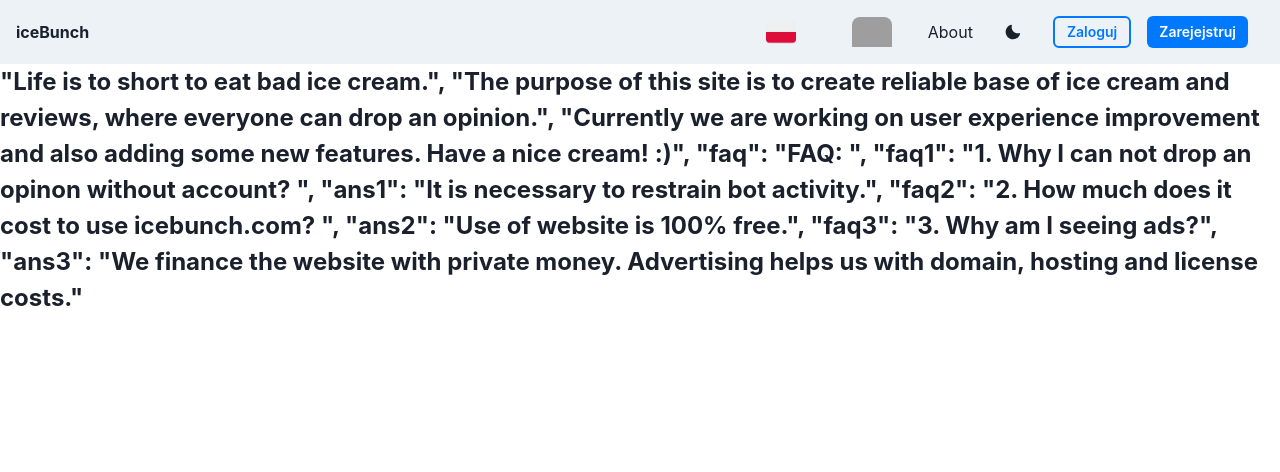
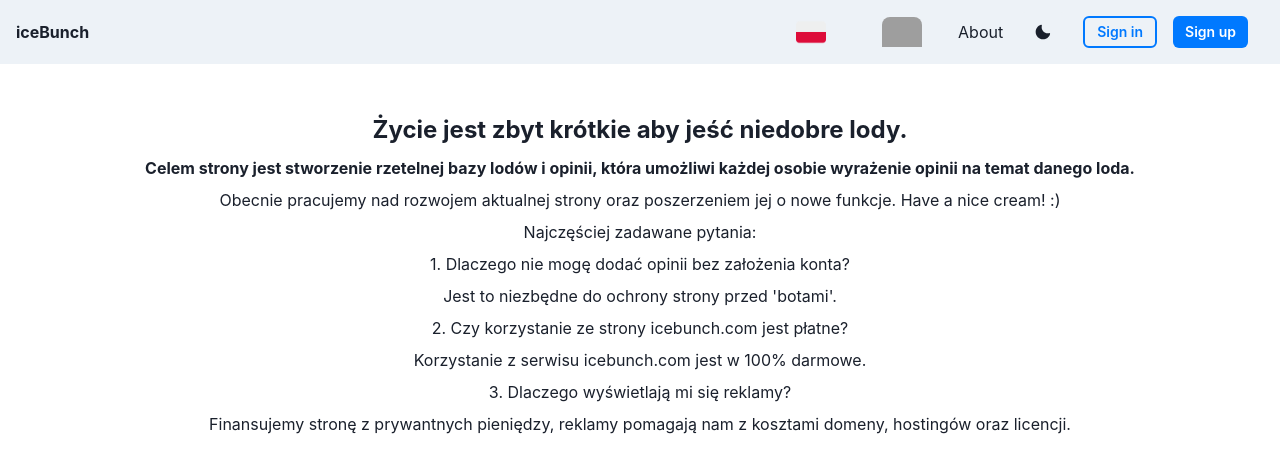
Before and after one commit to jurasw/icebunch-frontend, a React (Vite) app: page / in a window 1280 px wide. Both pictures are taken after a click on the element "About". Shown: the top 472 px of the page. Built offline with nearby package versions, Linux system fonts and the light colour scheme; no server answers; grey boxes are pictures that could not be loaded.

Commit message:
add translation

```diff
--- a/src/components/IceCream/Review/AddReviews.tsx
+++ b/src/components/IceCream/Review/AddReviews.tsx
@@ -10,11 +10,12 @@ import { useUser } from "../../../hooks/queries/useUser";
 import EditReview from "./EditReview";
 import { useToast } from "@chakra-ui/react";
 import { Rate } from "antd";
-
+import { useTranslation } from "react-i18next";
 
 function AddReview() {
   const toast = useToast()
   const { iceCreamId } = useParams();
+  const { t } = useTranslation();
 
   const user = useAuthStore((state) => state.user);
   const navigate = useNavigate();
@@ -65,12 +66,15 @@ function AddReview() {
     }
     else {
       toast({
-        title: "Please choose rating",
+        title: t('toast-rating'),
         status: "info",
       });
     }
 
   };
+  const translatePlaceholder = () => {
+    return t('share-your-thoughts')
+  }
 
   return (
     <>
@@ -94,7 +98,7 @@ function AddReview() {
               <Textarea
                 onChange={handleFieldContent}
                 resize={"none"}
-                placeholder="Share your thoughts about this one"
+                placeholder={translatePlaceholder()}
               />
             </>
           )}
@@ -111,7 +115,7 @@ function AddReview() {
             variant="primaryButton"
             isLoading={putMutation.isLoading}
           >
-            Add review
+            {t('add-review')}
           </Button>
         </>
       )}
--- a/src/components/IceCream/Review/EditReview.tsx
+++ b/src/components/IceCream/Review/EditReview.tsx
@@ -18,6 +18,7 @@ import { Rate } from "antd";
 import ReviewStars from "../ReviewStars";
 import { useUser } from "../../../hooks/queries/useUser";
 import { UserDB } from "../../../models/User";
+import { useTranslation } from "react-i18next";
 
 
 interface Props {
@@ -27,6 +28,7 @@ interface Props {
 
 function EditReview({ review, userId }: Props) {
   const { iceCreamId } = useParams();
+  const { t } = useTranslation();
 
   const { putMutation, deleteMutation } = useReviews({
     iceCreamId: iceCreamId!,
@@ -43,6 +45,10 @@ function EditReview({ review, userId }: Props) {
   const handleFieldContent = (event: any) => {
     setReviewContent(event.target.value);
   };
+
+  const translatePlaceholder = () => {
+    return t('share-your-thoughts')
+  }
 
   const sendReview = () => {
     putMutation.mutate({
@@ -74,7 +80,7 @@ function EditReview({ review, userId }: Props) {
         textTransform={"uppercase"}
         mb={"4"}
       >
-        My Review
+        {t('my-review')}
       </Text>
       {editing ? (
         <>
@@ -87,7 +93,7 @@ function EditReview({ review, userId }: Props) {
           <Textarea
             onChange={handleFieldContent}
             resize={"none"}
-            placeholder="Share your thoughts about this one"
+            placeholder={translatePlaceholder()}
             value={reviewContent}
           />
           <Button
@@ -102,7 +108,7 @@ function EditReview({ review, userId }: Props) {
             variant="primaryButton"
             isLoading={putMutation.isLoading}
           >
-            Confirm my review
+            {t('confirm-changes')}
           </Button>
         </>
       ) : (
--- a/src/components/Nav.tsx
+++ b/src/components/Nav.tsx
@@ -28,7 +28,8 @@ import { useTranslation } from "react-i18next";
 
 export const MenuItems = () => {
   const { colorMode, toggleColorMode } = useColorMode();
-  const navigate = useNavigate()
+  const navigate = useNavigate();
+  const { t } = useTranslation();
   return (
     <>
       <Flag locale={Language.PL} src="../flag-pl.png" />
@@ -38,7 +39,7 @@ export const MenuItems = () => {
             cursor: "pointer"
           }}
           onClick={() => {navigate(Path.ABOUT)}}
-          >About</Text>
+          >{t('about')}</Text>
       <Button onClick={toggleColorMode}>
         {colorMode === "light" ? <MoonIcon /> : <SunIcon />}
       </Button>
--- a/src/locales/en.json
+++ b/src/locales/en.json
@@ -1,5 +1,4 @@
 {
-    "login_header": "Sign in to your account",
     "search": "Search...",
     "only-vegan" : "Only Vegan",
     "rating-decreasing": "Rating Decreasing",
@@ -8,5 +7,33 @@
     "sign-in": "Sign in",
     "sign-up": "Sign up",
     "about": "About",
-    "logout": "Logout"
+    "logout": "Logout",
+    "descriptions": "DESCRIPTION",
+    "reviews": "REVIEWS",
+    "share-your-thoughts": "Share your thoughts about this one...",
+    "add-review": "Add review",
+    "my-review": "My review",
+    "confirm-changes": "Confirm changes",
+    "toast-rating": "Please chose rating",
+
+    "login-header": "Sign in to your account",
+    "dont-have-account": "Don't have an account?",
+    "email-adress": "Email adress",
+    "password": "Password",
+    "forgot-password": "Forgot your password?",
+    "or": "or",
+
+    "welcome": "Welcome!",
+    "settings": "Settings",
+
+    "message1" : "Celem strony jest stworzenie rzetelnej bazy lodów i opinii, która umożliwi każdej osobie wyrażenie opinii na temat danego loda.",
+    "message2" : "Obecnie pracujemy nad rozwojem aktualnej strony oraz poszerzeniem jej o nowe funkcje. Have a nice cream! :)",
+    "message3" : "Życie jest zbyt krótkie aby jeść niedobre lody.",
+    "faq": "Najczęściej zadawane pytania: ",
+    "faq1": "1. Dlaczego nie mogę dodać opinii bez założenia konta? ",
+    "ans1": "Jest to niezbędne do ochrony strony przed 'botami'. ",
+    "faq2": "2. Czy korzystanie ze strony icebunch.com jest płatne? ",
+    "ans2": "Korzystanie z serwisu icebunch.com jest w 100% darmowe.",
+    "faq3": "3. Dlaczego wyświetlają mi się reklamy?",
+    "ans3": "Finansujemy stronę z prywantnych pieniędzy, reklamy pomagają nam z kosztami domeny, hostingów oraz licencji."
 }
--- a/src/locales/pl.json
+++ b/src/locales/pl.json
@@ -1,5 +1,4 @@
 {
-    "login_header": "Zaloguj się",
     "search": "Szukaj...",
     "only-vegan" : "Tylko Wegańskie",
     "rating-decreasing": "Oceny Malejąco",
@@ -8,7 +7,33 @@
     "sign-in": "Zaloguj",
     "sign-up": "Zarejejstruj",
     "about": "O co chodzi?",
-    "logout": "Wyloguj"
+    "logout": "Wyloguj",
+    "description": "OPIS",
+    "reviews": "OPINIE",
+    "share-your-thoughts": "Podziel się swoją opinią...",
+    "add-review": "Dodaj recenzję",
+    "my-review": "Moja recenzja",
+    "confirm-changes": "Potwierdź zmianę",
+    "toast-rating": "Proszę zaznacz ocenę",
 
+    "login-header": "Zaloguj się",
+    "dont-have-account": "Nie masz jeszcze konta?",
+    "email-adress": "Adres email",
+    "password": "Hasło",
+    "forgot-password": "Zapomniałeś hasła?",
+    "or": "lub",
 
+    "welcome": "Witaj!",
+    "settings": "Ustawienia",
+
+    "message1" : "The purpose of this site is to create reliable base of ice cream and reviews, where everyone can drop an opinion.",
+    "message2": "Currently we are working on user experience improvement and also adding some new features. Have a nice cream! :)",
+    "message3": "Life is to short to eat bad ice cream.",
+    "faq": "FAQ: ",
+    "faq1": "1. Why I can not drop an opinon without account? ",
+    "ans1": "It is necessary to restrain bot activity.",
+    "faq2": "2. How much does it cost to use icebunch.com? ",
+    "ans2": "Use of website is 100% free.",
+    "faq3": "3. Why am I seeing ads?",
+    "ans3": "We finance the website with private money. Advertising helps us with domain, hosting and license costs."
 }
--- a/src/main.tsx
+++ b/src/main.tsx
@@ -10,12 +10,14 @@ import { I18nextProvider } from 'react-i18next';
 import i18n from 'i18next';
 import en from './locales/en.json'
 import pl from './locales/pl.json'
+// import login_pl from './locales/Login/login_pl.json'
+// import login_en from './locales/Login/login_en.json'
 
 
 
 i18n.init({
-  lng: 'pl', // Set the default language
-  fallbackLng: 'pl', // Fallback language if a translation is missing
+  lng: 'en', // Set the default language
+  fallbackLng: 'en', // Fallback language if a translation is missing
   resources: {
     en: {
       translation: en // Import English translations
--- a/src/pages/About.tsx
+++ b/src/pages/About.tsx
@@ -1,28 +1,27 @@
 import { Center, Text, VStack } from "@chakra-ui/react";
 import Nav from "../components/Nav";
+import { useTranslation } from "react-i18next";
 
 const About = () => {
 
-
+  const { t } = useTranslation();
   return (
     <>
       <Nav />
-      <VStack>
+      <VStack padding={'3rem'}>
 
-      <Center>
-        <Text fontSize={"2xl"} as="b">
-        "Life is to short to eat bad ice cream.",
-        "The purpose of this site is to create reliable base of ice cream and reviews, where everyone can drop an opinion.",
-        "Currently we are working on user experience improvement and also adding some new features. Have a nice cream! :)",
-        "faq": "FAQ: ",
-        "faq1": "1. Why I can not drop an opinon without account? ",
-        "ans1": "It is necessary to restrain bot activity.",
-        "faq2": "2. How much does it cost to use icebunch.com? ",
-        "ans2": "Use of website is 100% free.",
-        "faq3": "3. Why am I seeing ads?",
-        "ans3": "We finance the website with private money. Advertising helps us with domain, hosting and license costs."
+        <Text fontSize={"2xl"} as="b" >{t('message3')}</Text>
+        <Text  as="b">
+        {t('message1')}
         </Text>
-      </Center>
+        <Text>{t('message2')}</Text>
+        <Text>{t('faq')}</Text>
+        <Text>{t('faq1')}</Text>
+        <Text>{t('ans1')}</Text>
+        <Text>{t('faq2')}</Text>
+        <Text>{t('ans2')}</Text>
+        <Text>{t('faq3')}</Text>
+        <Text>{t('ans3')}</Text>
       </VStack>
 
     </>
--- a/src/pages/IceCream.tsx
+++ b/src/pages/IceCream.tsx
@@ -25,6 +25,7 @@ import { useReviews } from "../hooks/queries/useReviews";
 import AddReview from "../components/IceCream/Review/AddReviews";
 import Reviews from "../components/IceCream/Review/Reviews";
 import ReviewStars from "../components/IceCream/ReviewStars";
+import { useTranslation } from "react-i18next";
 
 export default function IceCream() {
   const { iceCreamId } = useParams();
@@ -37,6 +38,7 @@ export default function IceCream() {
 
   const [iceCream, setIceCream] = useState<IceCream>();
   // const [userData, setUserData] = useState<UserDB>();
+  const { t } = useTranslation();
 
   useEffect(() => {
     const fetchIceCream = async () => {
@@ -96,7 +98,7 @@ export default function IceCream() {
                 <Box as="span" ml="2" color="gray.600" fontSize="md">
                   {""}
                   {iceCream?.number_of_ratings}
-                  {" reviewers"}
+                  {" "}{t('reviewers')}
                 </Box>
               </Box>
             </Box>
@@ -119,7 +121,7 @@ export default function IceCream() {
                   textTransform={"uppercase"}
                   mb={"4"}
                 >
-                  Description
+                  {t('description')}
                 </Text>
                 <Text
                   color={useColorModeValue("gray.500", "gray.400")}
@@ -139,7 +141,7 @@ export default function IceCream() {
                 textTransform={"uppercase"}
                 mb={"4"}
               >
-                REVIEWS
+                {t('reviews')}
               </Text>
 
               <List spacing={2}>
--- a/src/pages/Login.tsx
+++ b/src/pages/Login.tsx
@@ -58,16 +58,16 @@ export default function SimpleCard() {
     >
       <Stack spacing={8} mx={"auto"} maxW={"lg"} py={12} px={6}>
         <Stack align={"center"}>
-          <Heading fontSize={"4xl"}>{t('login_header')}</Heading>
+          <Heading fontSize={"4xl"}>{t('login-header')}</Heading>
           <HStack spacing="1" justify="center">
-            <Text color="muted">Don't have an account?</Text>
+            <Text color="muted">{t('dont-have-account')}</Text>
             <Button
             as={"a"}
             href={"/register"}
             variant="link"
             colorScheme="blue"
             >
-              Sign up
+              {t('sign-up')}
             </Button>
           </HStack>
         </Stack>
@@ -79,11 +79,11 @@ export default function SimpleCard() {
         >
           <Stack spacing={4}>
             <FormControl id="email">
-              <FormLabel>Email address</FormLabel>
+              <FormLabel>{t('email-adress')}</FormLabel>
               <Input type="email" onChange={handleEmail} />
             </FormControl>
             <FormControl id="password">
-              <FormLabel>Password</FormLabel>
+              <FormLabel>{t('password')}</FormLabel>
               <Input type="password" onChange={handlePassword} />
             </FormControl>
             <Stack spacing={8}>
@@ -92,7 +92,7 @@ export default function SimpleCard() {
                 align={"start"}
                 justify={"center"}
               >
-                <Link href={"/forgot-password"} color={"blue.400"}>Forgot password?</Link>
+                <Link href={"/forgot-password"} color={"blue.400"}>{t('forgot-password')}</Link>
               </Stack>
               <Button
                 bg={"blue.400"}
@@ -102,13 +102,13 @@ export default function SimpleCard() {
                 }}
                 onClick={login}
               >
-                Sign in
+                {t('sign-in')}
               </Button>
 
               <HStack>
               <Divider />
               <Text fontSize="sm" whiteSpace="nowrap" color="muted">
-                or
+                {t('or')}
               </Text>
               <Divider />
             </HStack>
```
